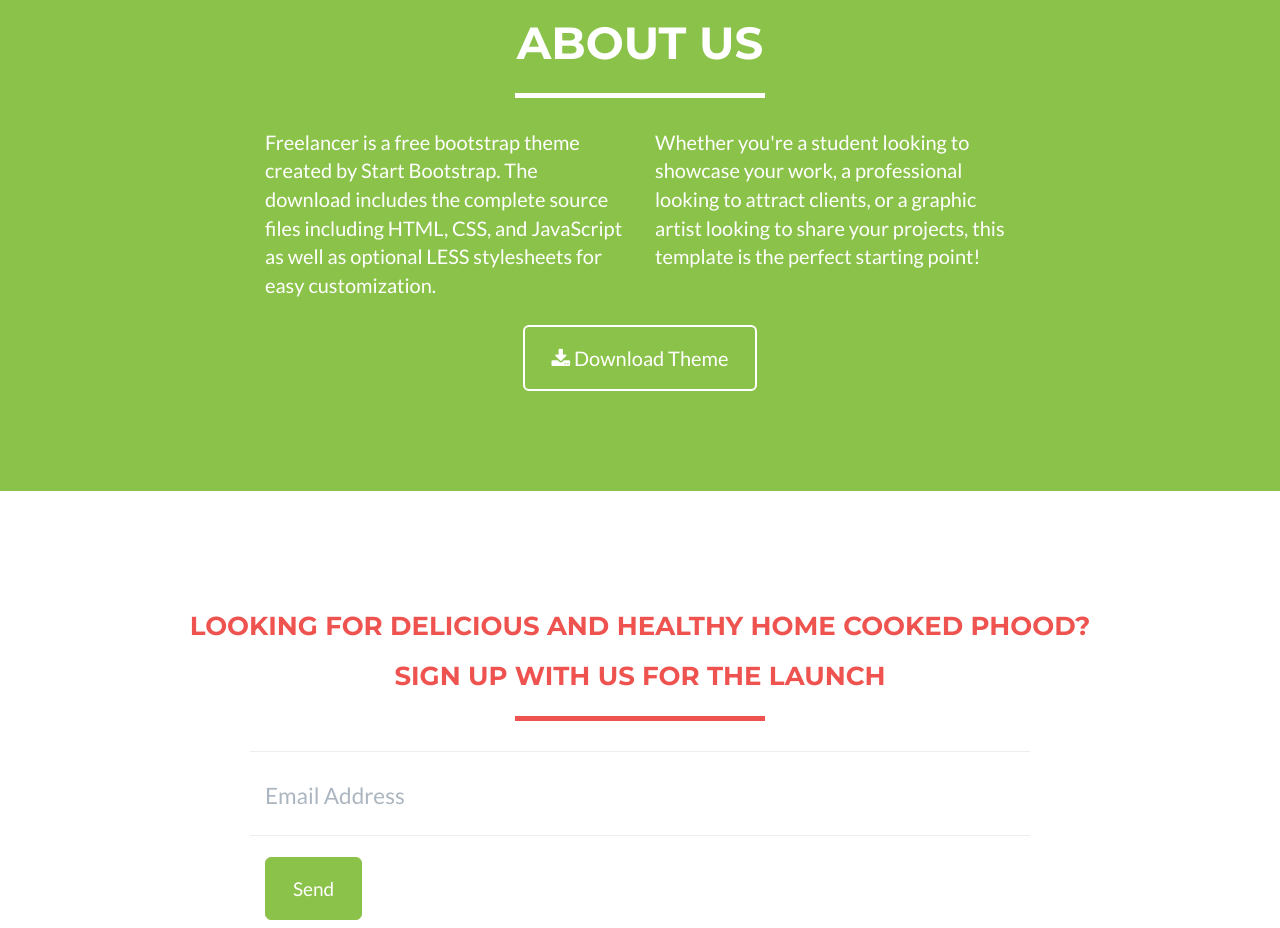
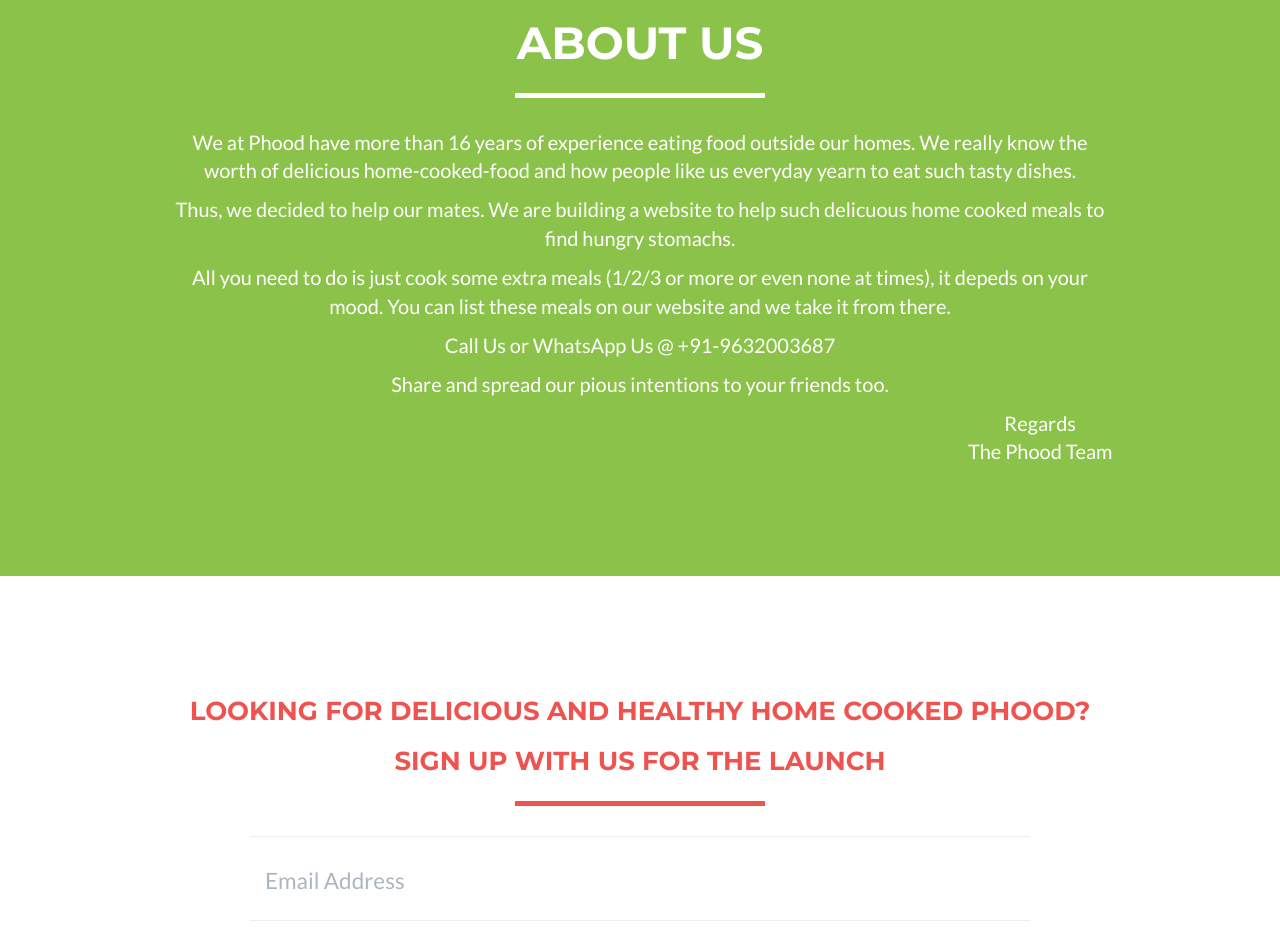
Before and after one commit to Gazal24/alphonso-dev, a plain HTML site: page index.html in a window 1280 px wide. Shown: the part 1800-2728 px from the top of the page. Drawn offline with nearby package versions, Linux system fonts and the light colour scheme.

Commit message:
change about us.

```diff
--- a/index.html
+++ b/index.html
@@ -174,17 +174,28 @@
                 </div>
             </div>
             <div class="row">
-                <div class="col-lg-4 col-lg-offset-2">
-                    <p>Freelancer is a free bootstrap theme created by Start Bootstrap. The download includes the complete source files including HTML, CSS, and JavaScript as well as optional LESS stylesheets for easy customization.</p>
+                <div class="col-lg-10 col-lg-offset-1" style="text-align:center">
+		    <p>We at Phood have more than 16 years of experience eating food outside our homes. We really know the worth of delicious home-cooked-food and how people like us everyday yearn to eat such tasty dishes.
+
+		    <p>Thus, we decided to help our mates. We are building a website to help such delicuous home cooked meals to find hungry stomachs.
+
+		    <p>All you need to do is just cook some extra meals (1/2/3 or more or even none at times), it depeds on your mood. You can list these meals on our website and we take it from there.
+
+		    <p>Call Us or WhatsApp Us @ +91-9632003687
+
+		    <p>Share and spread our pious intentions to your friends too.
+
+		    <p style="float:right">Regards<br>
+		      The Phood Team</p>
                 </div>
-                <div class="col-lg-4">
-                    <p>Whether you're a student looking to showcase your work, a professional looking to attract clients, or a graphic artist looking to share your projects, this template is the perfect starting point!</p>
-                </div>
-                <div class="col-lg-8 col-lg-offset-2 text-center">
-                    <a href="#" class="btn btn-lg btn-outline">
-                        <i class="fa fa-download"></i> Download Theme
-                    </a>
-                </div>
+                <!-- <div class="col-lg-4"> -->
+                <!--     <p>Whether you're a student looking to showcase your work, a professional looking to attract clients, or a graphic artist looking to share your projects, this template is the perfect starting point!</p> -->
+                <!-- </div> -->
+                <!-- <div class="col-lg-8 col-lg-offset-2 text-center"> -->
+                <!--     <a href="#" class="btn btn-lg btn-outline"> -->
+                <!--         <i class="fa fa-download"></i> Download Theme -->
+                <!--     </a> -->
+                <!-- </div> -->
             </div>
         </div>
     </section>
```
